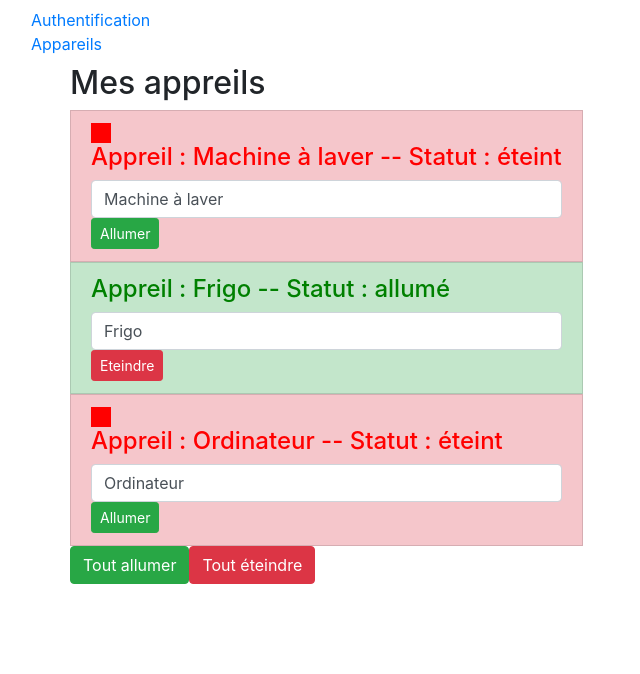
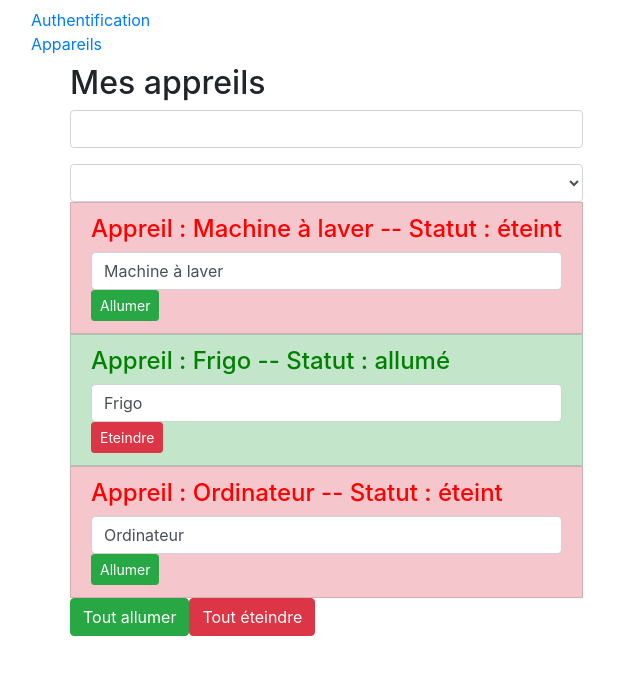
Before and after one commit to ihssen/appareils, an Angular app: page / in a window 1280 px wide. Shown: the top 674 px of the page, without its empty margins (0-640 px from the left). Built offline with nearby package versions, Linux system fonts and the light colour scheme.

Commit message:
add pipes search & filter by state

```diff
--- a/src/app/app.module.ts
+++ b/src/app/app.module.ts
@@ -9,6 +9,8 @@ import { AppareilService } from './appareil.service';
 import { AuthComponent } from './auth/auth.component';
 import { AppareilViewComponent } from './appareil-view/appareil-view.component';
 import { Routes, RouterModule } from '@angular/router';
+import { SearchPipe } from './pipes/search.pipe';
+import { FilterByStatePipe } from './pipes/filter-by-state.pipe';
 
 const appRoutes: Routes = [
   { path: 'appareils', component: AppareilViewComponent },
@@ -20,7 +22,9 @@ const appRoutes: Routes = [
     AppComponent,
     AppareilComponent,
     AuthComponent,
-    AppareilViewComponent
+    AppareilViewComponent,
+    SearchPipe,
+    FilterByStatePipe
   ],
   imports: [
     BrowserModule,
--- a/src/app/appareil-view/appareil-view.component.html
+++ b/src/app/appareil-view/appareil-view.component.html
@@ -1,6 +1,16 @@
 <h2>Mes appreils</h2>
+<p>
+    <input [(ngModel)]="search" name="search" class="form-control" />
+</p>
+
+<select [(ngModel)]="state" name="state" class="form-control">
+    <option [value]="'all'"> tt machines</option>
+    <option [value]="'open'">Allumé</option>
+    <option [value]="'close'">Eteint</option>
+</select>
+
 <ul class="list-group">
-    <app-appareil  *ngFor="let appareil of appreils; let i = index"
+    <app-appareil  *ngFor="let appareil of appreils | searchFilter: search | filterByState: state; let i = index"
                     [appareilName]="appareil.name"
                     [appareilStatus]="appareil.status"
                     [index]="i">
--- a/src/app/appareil-view/appareil-view.component.ts
+++ b/src/app/appareil-view/appareil-view.component.ts
@@ -10,6 +10,8 @@ export class AppareilViewComponent implements OnInit {
 
   appreils: any[];
   isAuth = false;
+  search: string;
+  state: string;
 
   constructor(private appreilService: AppareilService) { }
 
--- a/src/app/appareil/appareil.component.html
+++ b/src/app/appareil/appareil.component.html
@@ -1,8 +1,6 @@
 <li [ngClass]="{'list-group-item': true,
                 'list-group-item-success': appareilStatus === 'allumé',
                 'list-group-item-danger': appareilStatus === 'éteint'}">
-
-    <div style="width:20px; height:20px; background-color:red;"     *ngIf="appareilStatus === 'éteint'"></div>
 
     <h4  [ngStyle]="{color: getColor()}">
         Appreil : {{ appareilName }} -- Statut : {{ getStatus()}}
--- /dev/null
+++ b/src/app/pipes/filter-by-state.pipe.ts
@@ -0,0 +1,22 @@
+import { Pipe, PipeTransform } from '@angular/core';
+
+@Pipe({
+  name: 'filterByState'
+})
+export class FilterByStatePipe implements PipeTransform {
+
+  transform(values: any, arg): any {
+    if (!values) return null;
+    if (!arg || arg === 'all') return values;
+
+    return values.filter(function(item){
+      if (arg === 'open') {
+        return item.status == 'allumé';
+      }
+      if (arg === 'close') {
+        return item.status === 'éteint';
+      }
+  });
+  }
+
+}
--- /dev/null
+++ b/src/app/pipes/search.pipe.ts
@@ -0,0 +1,19 @@
+import { Pipe, PipeTransform } from '@angular/core';
+
+@Pipe({
+  name: 'searchFilter'
+})
+export class SearchPipe implements PipeTransform {
+
+  transform(values: any, args: string): any {
+    if(!values)return null;
+    if(!args)return values;
+
+    args = args.toLowerCase();
+
+    return values.filter(function(item) {
+        return item.name.toLowerCase().includes(args);
+    });
+  }
+
+}
```
